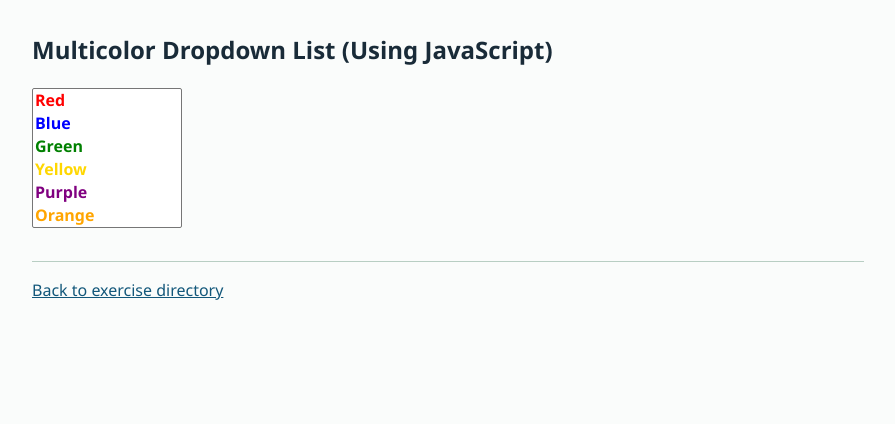
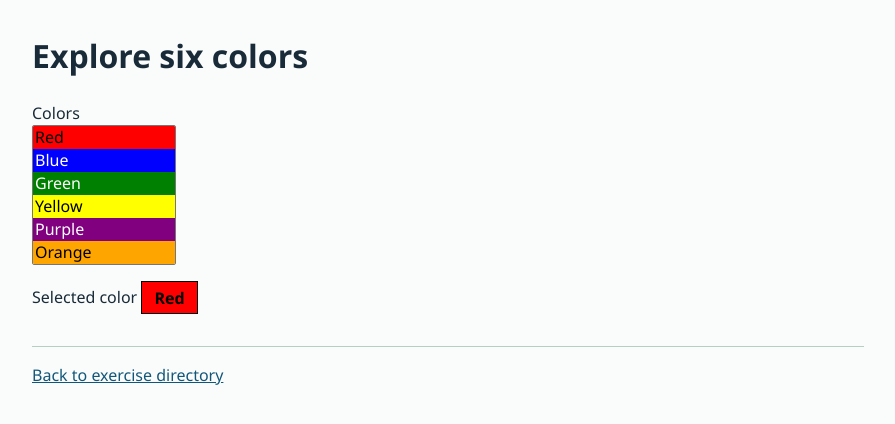
Before and after one commit to AdityaGit8009/JS-Task, a website: page task15.html in a window 1280 px wide. Shown: the whole page, without its empty margins (192-1087 px from the left). Drawn offline with Linux system fonts and the light colour scheme.

Commit message:
Show the chosen color in a readable labeled preview

```diff
--- a/task15.html
+++ b/task15.html
@@ -1,35 +1,49 @@
 <!DOCTYPE html>
 <html lang="en">
-
 <head>
     <meta charset="UTF-8">
     <meta name="viewport" content="width=device-width, initial-scale=1.0">
-        <title>Multicolor Dropdown List</title>
+    <title>Explore six colors</title>
     <link rel="stylesheet" href="assets/site.css">
+    <style>
+        #myDrop { display: block; min-width: 9rem; }
+        #preview { display: inline-block; padding: .2rem .75rem; border: 1px solid currentColor; font-weight: bold; }
+    </style>
 </head>
+<body>
+    <main>
+        <h1>Explore six colors</h1>
+        <label for="myDrop">Colors</label>
+        <select id="myDrop" size="6">
+            <option value="red" selected>Red</option>
+            <option value="blue">Blue</option>
+            <option value="green">Green</option>
+            <option value="yellow">Yellow</option>
+            <option value="purple">Purple</option>
+            <option value="orange">Orange</option>
+        </select>
+        <p>Selected color <output id="preview" for="myDrop"></output></p>
+    </main>
+    <script>
+        const picker = document.getElementById("myDrop");
+        const preview = document.getElementById("preview");
+        const textColors = { red: "black", blue: "white", green: "white", yellow: "black", purple: "white", orange: "black" };
 
-    <body>
-        <h2>Multicolor Dropdown List (Using JavaScript)</h2>
+        for (const option of picker.options) {
+            option.style.backgroundColor = option.value;
+            option.style.color = textColors[option.value];
+        }
 
-        <select id="myDrop" size="6" style="width:150px;">
-            <option>Red</option>
-            <option>Blue</option>
-            <option>Green</option>
-            <option>Yellow</option>
-            <option>Purple</option>
-            <option>Orange</option>
-        </select>
-        <script>
-            var colors = ["red", "blue", "green", "gold", "purple", "orange"];
-            var dd = document.getElementById("myDrop");
-            var items = dd.options;
-            for (var i = 0; i < items.length; i++) {
-                items[i].style.color = colors[i % colors.length];
-                items[i].style.fontWeight = "600";
+        function showColor() {
+            const option = picker.selectedOptions[0];
+            preview.style.backgroundColor = option.value;
+            preview.style.color = textColors[option.value];
+            preview.value = option.text;
         }
+
+        picker.addEventListener("change", showColor);
+        showColor();
     </script>
-
     <footer class="exercise-return"><a href="index.html#exercises">Back to exercise directory</a></footer>
 </body>
-
 </html>
```
Lines whose indentation alone changed are shown as unchanged.
